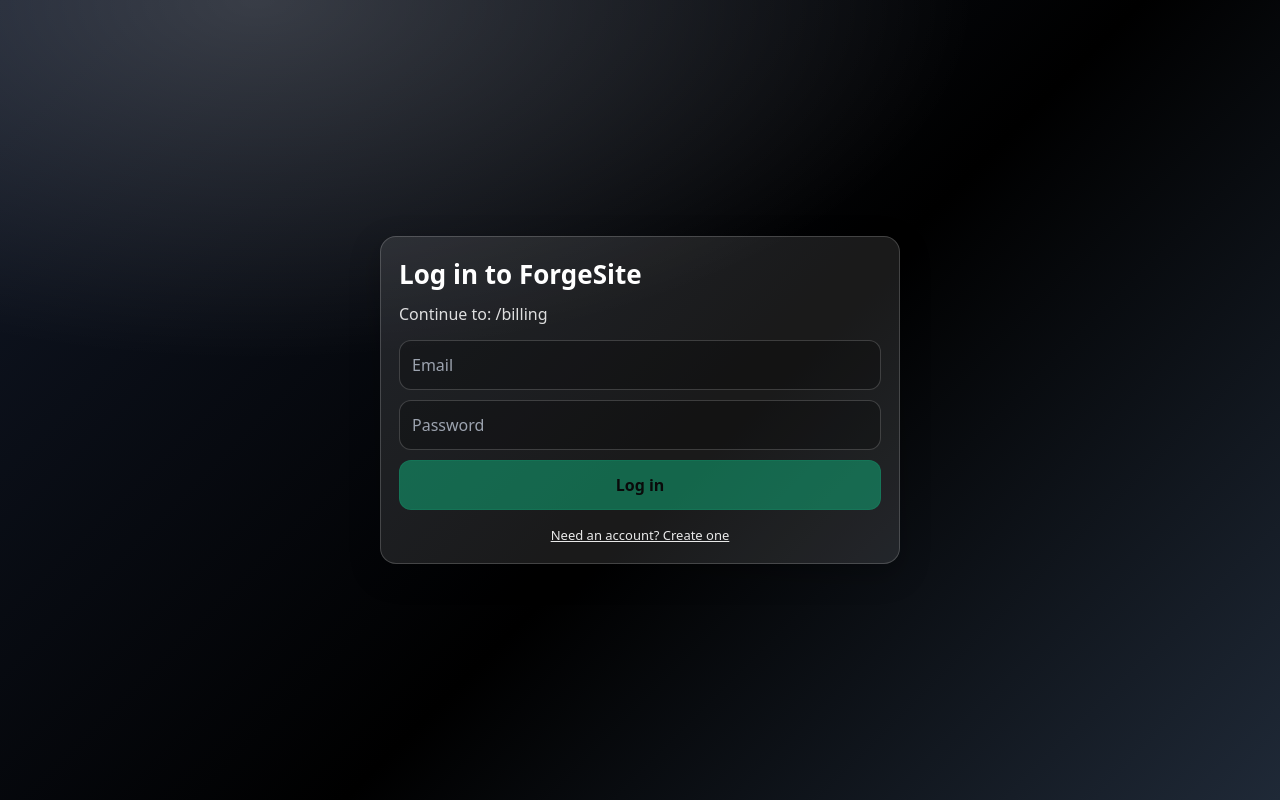
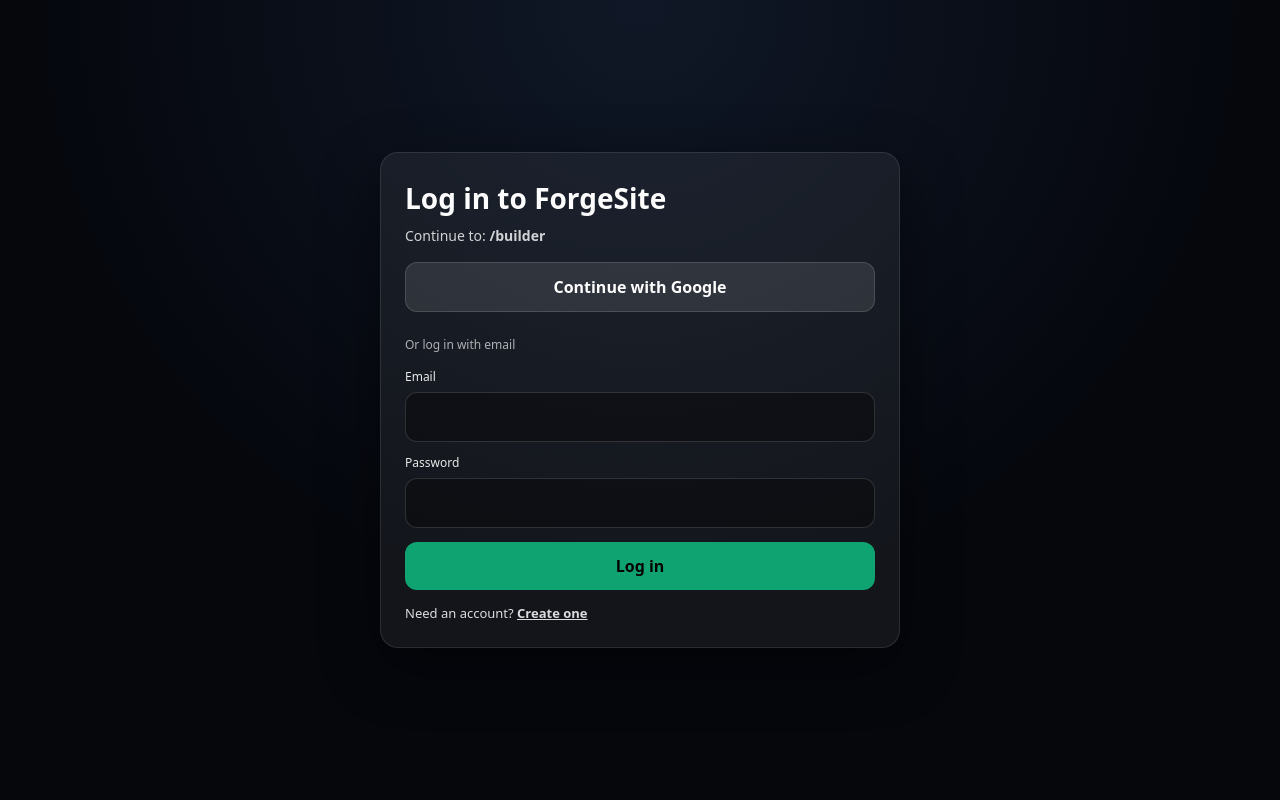
Before and after one commit to blin1124/forgesite, a Next.js app: page /login in a window 1280 px wide. Built offline with nearby package versions, Linux system fonts and the light colour scheme.

Commit message:
Update page.tsx

```diff
--- a/app/login/page.tsx
+++ b/app/login/page.tsx
@@ -1,7 +1,229 @@
- export const dynamic = "force-dynamic";
+"use client";
 
-import Client from "./Client";
+import Link from "next/link";
+import { useRouter, useSearchParams } from "next/navigation";
+import { useEffect, useMemo, useState } from "react";
+import { createClient } from "@supabase/supabase-js";
 
-export default function Page() {
-  return <Client />;
+function supabaseBrowser() {
+  const url = process.env.NEXT_PUBLIC_SUPABASE_URL!;
+  const anon = process.env.NEXT_PUBLIC_SUPABASE_ANON_KEY!;
+  return createClient(url, anon, {
+    auth: { persistSession: true, autoRefreshToken: true, detectSessionInUrl: true },
+  });
 }
+
+async function getEntitlement() {
+  // This assumes you already have /api/entitlement working in your project.
+  // It should return JSON like: { active: true } or { active: false }
+  const res = await fetch("/api/entitlement", { method: "GET", cache: "no-store" });
+  if (!res.ok) return { active: false };
+  return (await res.json()) as { active?: boolean };
+}
+
+export default function LoginPage() {
+  const router = useRouter();
+  const searchParams = useSearchParams();
+  const next = useMemo(() => searchParams.get("next") || "/builder", [searchParams]);
+
+  const [mounted, setMounted] = useState(false);
+  const [email, setEmail] = useState("");
+  const [password, setPassword] = useState("");
+
+  const [loading, setLoading] = useState(false);
+  const [msg, setMsg] = useState<string | null>(null);
+
+  useEffect(() => {
+    setMounted(true);
+  }, []);
+
+  async function finishRedirect() {
+    // If they are not subscribed, force billing.
+    const ent = await getEntitlement();
+    if (!ent?.active) {
+      router.replace("/billing");
+      return;
+    }
+    router.replace(next);
+  }
+
+  async function onLogin(e: React.FormEvent) {
+    e.preventDefault();
+    setMsg(null);
+    setLoading(true);
+
+    try {
+      const supabase = supabaseBrowser();
+      const { error } = await supabase.auth.signInWithPassword({ email, password });
+      if (error) throw error;
+
+      await finishRedirect();
+    } catch (err: any) {
+      setMsg(err?.message || "Login failed.");
+    } finally {
+      setLoading(false);
+    }
+  }
+
+  async function onGoogle() {
+    setMsg(null);
+    setLoading(true);
+
+    try {
+      const supabase = supabaseBrowser();
+      const origin =
+        typeof window !== "undefined" ? window.location.origin : process.env.NEXT_PUBLIC_APP_URL;
+
+      const { error } = await supabase.auth.signInWithOAuth({
+        provider: "google",
+        options: {
+          redirectTo: `${origin}/auth/callback?next=${encodeURIComponent(next)}`,
+        },
+      });
+
+      if (error) throw error;
+      // Redirect happens via OAuth
+    } catch (err: any) {
+      setMsg(err?.message || "Google sign-in failed.");
+      setLoading(false);
+    }
+  }
+
+  // ✅ Hydration fix: don’t SSR-render the form at all
+  if (!mounted) return null;
+
+  return (
+    <main
+      style={{
+        minHeight: "100vh",
+        background: "radial-gradient(circle at top, #101827 0%, #05070d 60%)",
+        display: "flex",
+        alignItems: "center",
+        justifyContent: "center",
+        padding: "40px 16px",
+        color: "white",
+      }}
+    >
+      <div
+        style={{
+          width: "100%",
+          maxWidth: 520,
+          background: "rgba(255,255,255,0.06)",
+          border: "1px solid rgba(255,255,255,0.10)",
+          borderRadius: 18,
+          padding: 24,
+          boxShadow: "0 18px 60px rgba(0,0,0,0.45)",
+        }}
+      >
+        <h1 style={{ fontSize: 28, fontWeight: 800, marginBottom: 6 }}>Log in to ForgeSite</h1>
+        <div style={{ opacity: 0.8, fontSize: 14, marginBottom: 16 }}>
+          Continue to: <b>{next}</b>
+        </div>
+
+        <button
+          onClick={onGoogle}
+          disabled={loading}
+          style={{
+            width: "100%",
+            padding: "12px 14px",
+            borderRadius: 12,
+            border: "1px solid rgba(255,255,255,0.14)",
+            background: "rgba(255,255,255,0.10)",
+            color: "white",
+            fontWeight: 800,
+            cursor: loading ? "not-allowed" : "pointer",
+            marginBottom: 14,
+          }}
+        >
+          Continue with Google
+        </button>
+
+        <div style={{ opacity: 0.65, fontSize: 12, margin: "10px 0 14px" }}>
+          Or log in with email
+        </div>
+
+        <form onSubmit={onLogin}>
+          <label style={{ display: "block", fontSize: 12, opacity: 0.9, marginBottom: 6 }}>
+            Email
+          </label>
+          <input
+            value={email}
+            onChange={(e) => setEmail(e.target.value)}
+            type="email"
+            autoComplete="email"
+            required
+            style={{
+              width: "100%",
+              padding: "12px 12px",
+              borderRadius: 12,
+              border: "1px solid rgba(255,255,255,0.14)",
+              background: "rgba(0,0,0,0.35)",
+              color: "white",
+              marginBottom: 12,
+            }}
+          />
+
+          <label style={{ display: "block", fontSize: 12, opacity: 0.9, marginBottom: 6 }}>
+            Password
+          </label>
+          <input
+            value={password}
+            onChange={(e) => setPassword(e.target.value)}
+            type="password"
+            autoComplete="current-password"
+            required
+            style={{
+              width: "100%",
+              padding: "12px 12px",
+              borderRadius: 12,
+              border: "1px solid rgba(255,255,255,0.14)",
+              background: "rgba(0,0,0,0.35)",
+              color: "white",
+              marginBottom: 14,
+            }}
+          />
+
+          <button
+            type="submit"
+            disabled={loading}
+            style={{
+              width: "100%",
+              padding: "12px 14px",
+              borderRadius: 12,
+              border: "none",
+              background: loading ? "#2e2e2e" : "#0ea371",
+              color: "black",
+              fontWeight: 900,
+              cursor: loading ? "not-allowed" : "pointer",
+            }}
+          >
+            {loading ? "Working..." : "Log in"}
+          </button>
+        </form>
+
+        {msg && (
+          <div
+            style={{
+              marginTop: 12,
+              padding: 10,
+              borderRadius: 12,
+              background: "rgba(255,0,0,0.12)",
+              border: "1px solid rgba(255,0,0,0.25)",
+              color: "white",
+              fontSize: 13,
+            }}
+          >
+            {msg}
+          </div>
+        )}
+
+        <div style={{ marginTop: 14, fontSize: 13, opacity: 0.85 }}>
+          Need an account?{" "}
+          <Link href="/signup" style={{ color: "white", fontWeight: 800, textDecoration: "underline" }}>
+            Create one
+          </Link>
+        </div>
+      </div>
+    </main>
+  );
+}
```
